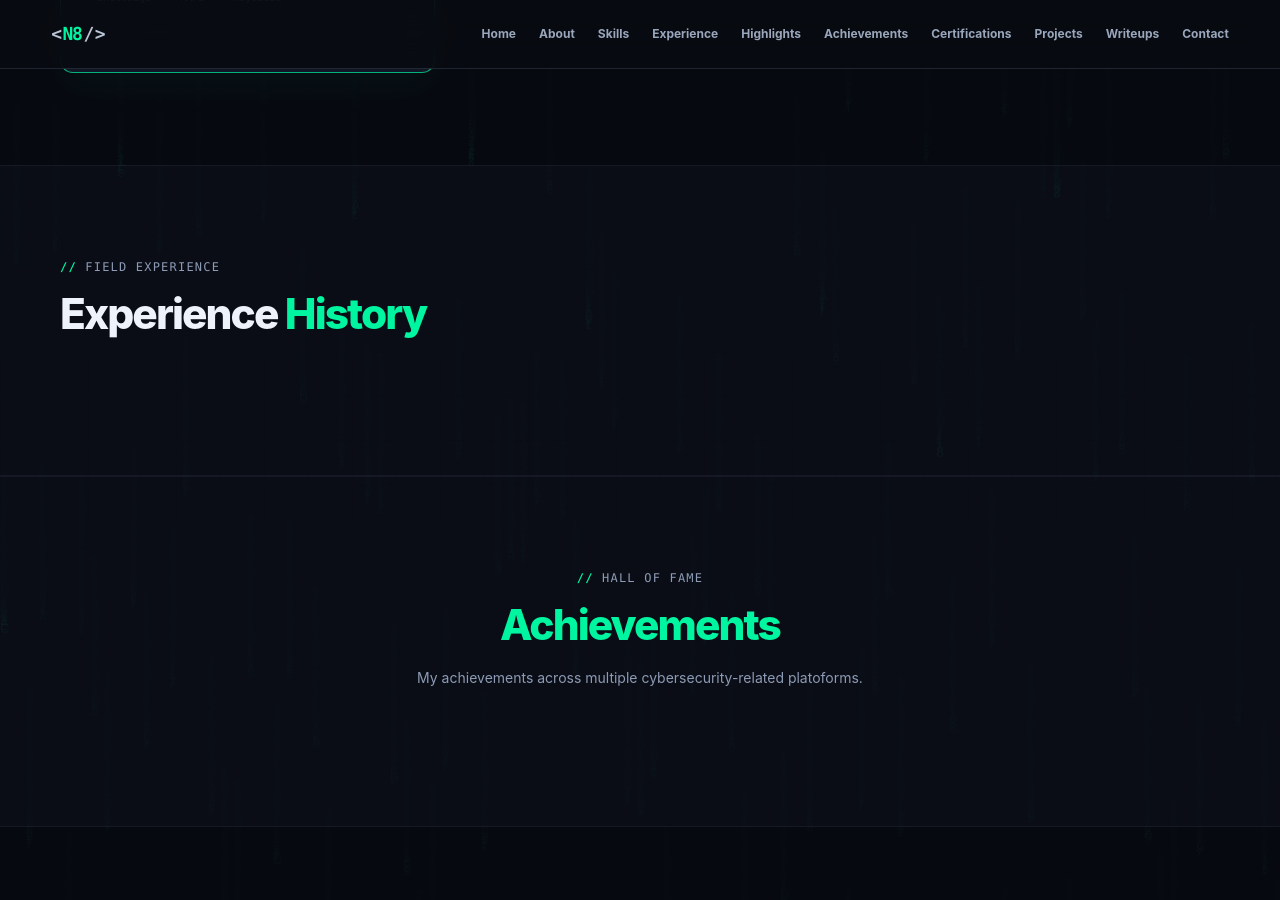
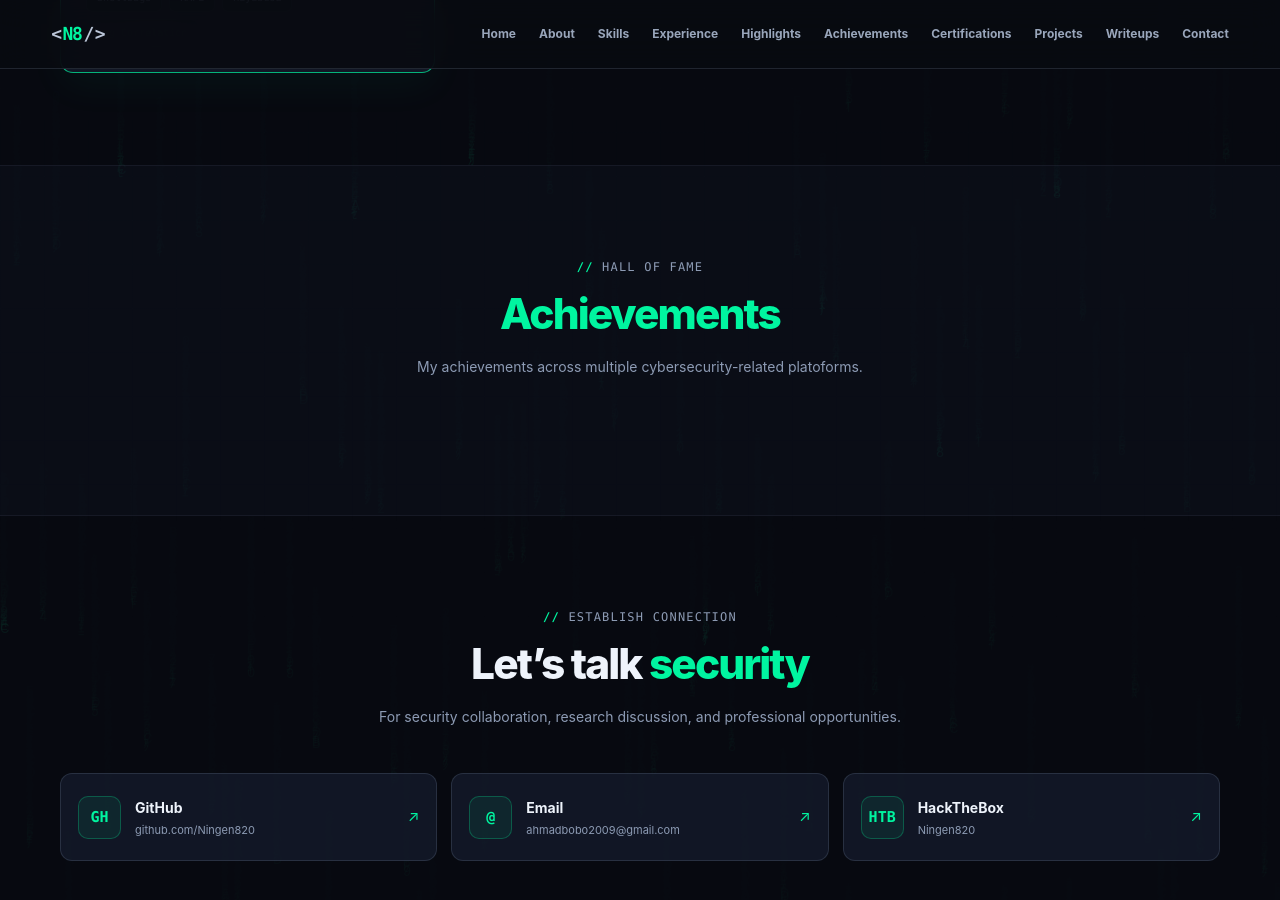
Before and after one commit to Ningen820/Ningen820.github.io, a Jekyll site: the page built from index.html, in a window 1280 px wide and 900 px high, scrolled down 2087 px. Built offline with Jekyll 4.4.1, drawn with Linux system fonts in a browser that asks for light colours; some of the changed lines change nothing that is shown.

Commit message:
Update profile.yml

```diff
--- a/_data/profile.yml
+++ b/_data/profile.yml
@@ -25,7 +25,7 @@ show:
   stats: "x"
   about: "x"
   skills: "x"
-  experience: ""
+  experiences: ""
   highlights: ""
   achievements: "x"
   certifications: ""
```
